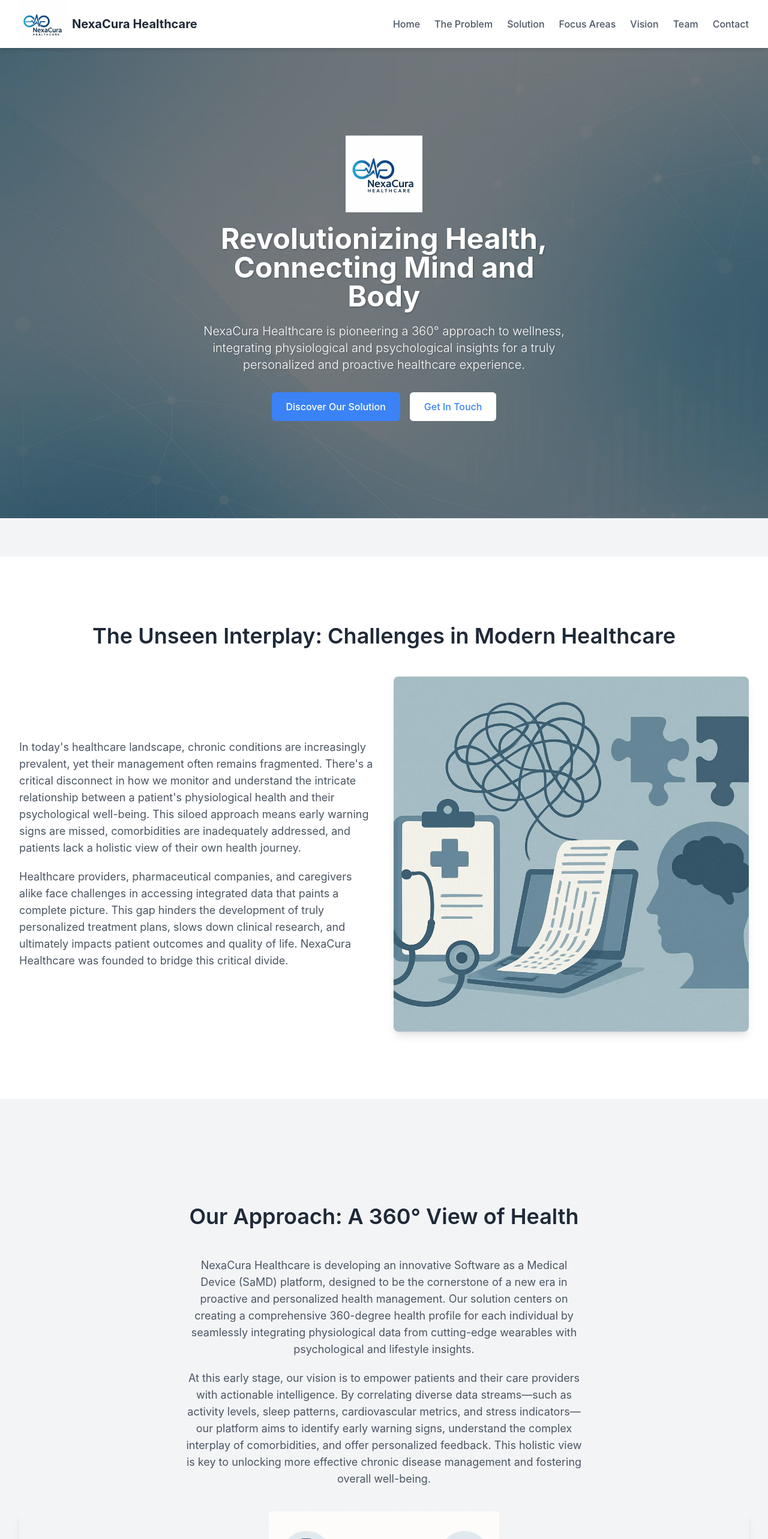
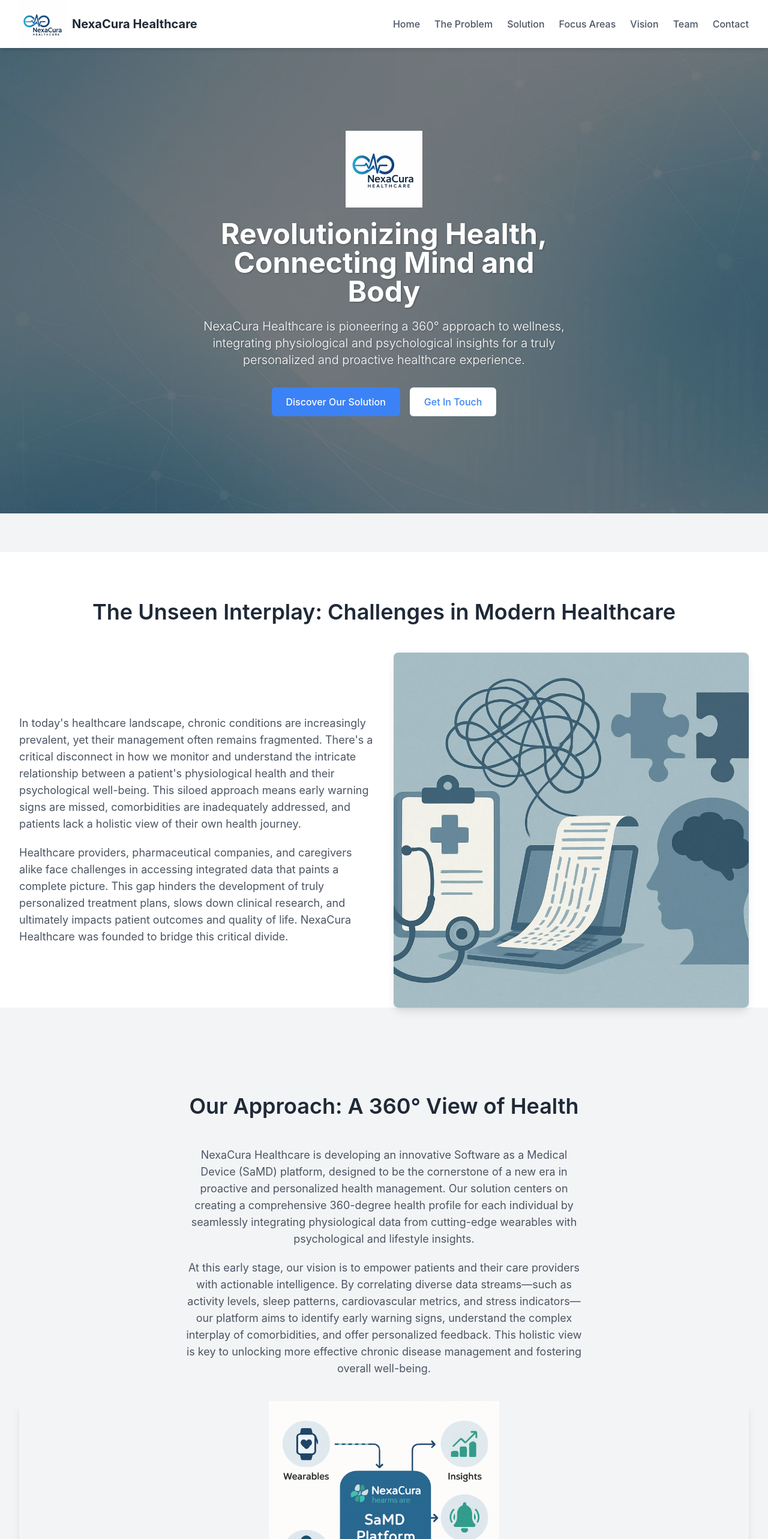
Before and after one commit to pranmar93/nexacura-healthcare, a React (Create React App) app: page / in a window 1280 px wide. Shown: the top 2566 px of the page at 60% size. Built offline with nearby package versions, Linux system fonts and the light colour scheme.

Commit message:
fixed padding issues

```diff
--- a/src/components/Contact.js
+++ b/src/components/Contact.js
@@ -2,7 +2,7 @@
 
 function Contact() {
   return (
-    <section id="contact" className="bg-gray-100 py-24 md:py-28 lg:py-28 mt-8 md:mt-12 lg:mt-16 w-full max-w-full overflow-x-hidden">
+    <section id="contact" className="bg-gray-100 py-0 md:py-0 lg:py-0 mt-8 md:mt-12 lg:mt-16 w-full max-w-full overflow-x-hidden">
       <div className="w-full max-w-7xl mx-auto px-2 sm:px-6 lg:px-8">
         <h2 className="text-2xl sm:text-3xl md:text-4xl font-semibold text-gray-800 text-center mb-12">
           Get In Touch
--- a/src/components/FocusAreas.js
+++ b/src/components/FocusAreas.js
@@ -2,7 +2,7 @@
 
 function FocusAreas() {
   return (
-    <section id="focus-areas" className="bg-white py-24 md:py-28 lg:py-28 mt-8 md:mt-12 lg:mt-16 w-full max-w-full overflow-x-hidden">
+    <section id="focus-areas" className="bg-white pt-20 pb-6 md:pyt-20 md:pb-6 lg:pt-20 lg:pb-6 mt-8 md:mt-12 lg:mt-16 w-full max-w-full overflow-x-hidden">
       <div className="w-full max-w-7xl mx-auto px-2 sm:px-6 lg:px-8">
         <h2 className="text-2xl sm:text-3xl md:text-4xl font-semibold text-gray-800 text-center mb-12">
           Empowering a Healthier Future, Together
--- a/src/components/Home.js
+++ b/src/components/Home.js
@@ -4,7 +4,7 @@
   return (
     <section
       id="home"
-      className="min-h-screen flex flex-col items-center justify-center text-center bg-cover bg-center relative text-white pt-16 w-full max-w-full mt-8 md:mt-12 lg:mt-16 py-24 md:py-28 lg:py-28"
+      className="min-h-screen flex flex-col items-center justify-center text-center bg-cover bg-center relative text-white w-full max-w-full mt-4 md:mt-4 lg:mt-14 pb-0 md:pb-0 lg:pb-0"
       style={{ backgroundImage: `url(${process.env.PUBLIC_URL}/images/hero_banner.jpg)` }}
     >
       <div className="absolute inset-0 bg-black opacity-50 z-10"></div>
--- a/src/components/Problem.js
+++ b/src/components/Problem.js
@@ -2,7 +2,7 @@
 
 function Problem() {
   return (
-    <section id="problem" className="bg-white py-24 md:py-28 lg:py-28 mt-8 md:mt-12 lg:mt-16 w-full max-w-full">
+    <section id="problem" className="bg-white pt-20 pb-6 md:pt-20 md:pb-6 lg:pt-20 lg:pb-0 mt-8 md:mt-12 lg:mt-16 w-full max-w-full">
       <div className="w-full max-w-7xl mx-auto px-2 sm:px-6 lg:px-8">
         <h2 className="text-2xl sm:text-3xl md:text-4xl font-semibold text-gray-800 text-center mb-12">
           The Unseen Interplay: Challenges in Modern Healthcare
--- a/src/components/Solution.js
+++ b/src/components/Solution.js
@@ -2,7 +2,7 @@
 
 function Solution() {
   return (
-    <section id="solution" className="bg-gray-100 py-24 md:py-28 lg:py-28 mt-8 md:mt-12 lg:mt-16 w-full max-w-full">
+    <section id="solution" className="bg-gray-100 pt-20 pb-0 md:pt-20 md:pb-0 lg:pt-20 lg:pb-0 mt-8 md:mt-12 lg:mt-16 w-full max-w-full">
       <div className="w-full max-w-7xl mx-auto px-2 sm:px-6 lg:px-8">
         <h2 className="text-2xl sm:text-3xl md:text-4xl font-semibold text-gray-800 text-center mb-12">
           Our Approach: A 360° View of Health
--- a/src/components/Team.js
+++ b/src/components/Team.js
@@ -23,7 +23,7 @@
   ];
 
   return (
-    <section id="team" className="bg-white py-24 md:py-28 lg:py-28 mt-8 md:mt-12 lg:mt-16 w-full max-w-full">
+    <section id="team" className="bg-white pt-20 pb-6 md:pt-20 md:pb-6 lg:pt-20 lg:pb-8 mt-8 md:mt-12 lg:mt-16 w-full max-w-full">
       <div className="w-full max-w-7xl mx-auto px-2 sm:px-6 lg:px-8">
         <h2 className="text-2xl sm:text-3xl md:text-4xl font-semibold text-gray-800 text-center mb-12">
           Our Leadership Team
--- a/src/components/Vision.js
+++ b/src/components/Vision.js
@@ -2,7 +2,7 @@
 
 function Vision() {
   return (
-    <section id="vision" className="bg-gray-100 py-24 md:py-28 lg:py-28 mt-8 md:mt-12 lg:mt-16 w-full max-w-full overflow-x-hidden">
+    <section id="vision" className="bg-gray-100 pt-20 pb-6 md:pt-20 md:pb-6 lg:pt-20 lg:pb-0 mt-8 md:mt-12 lg:mt-16 w-full max-w-full overflow-x-hidden">
       <div className="w-full max-w-7xl mx-auto px-2 sm:px-6 lg:px-8">
         <h2 className="text-2xl sm:text-3xl md:text-4xl font-semibold text-gray-800 text-center mb-12">
           Our Vision
```
Also changed, not shown: 11 other files (tests, documents, lock files or other folders).
